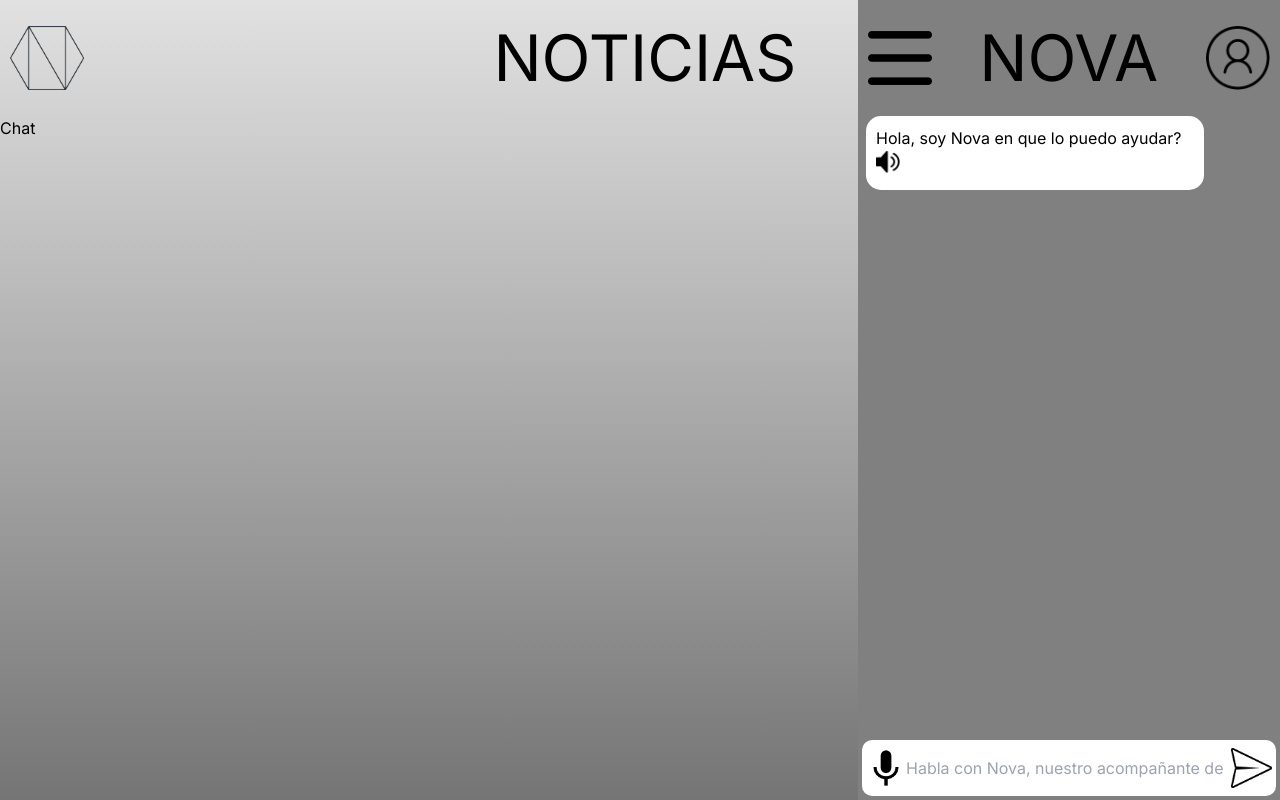
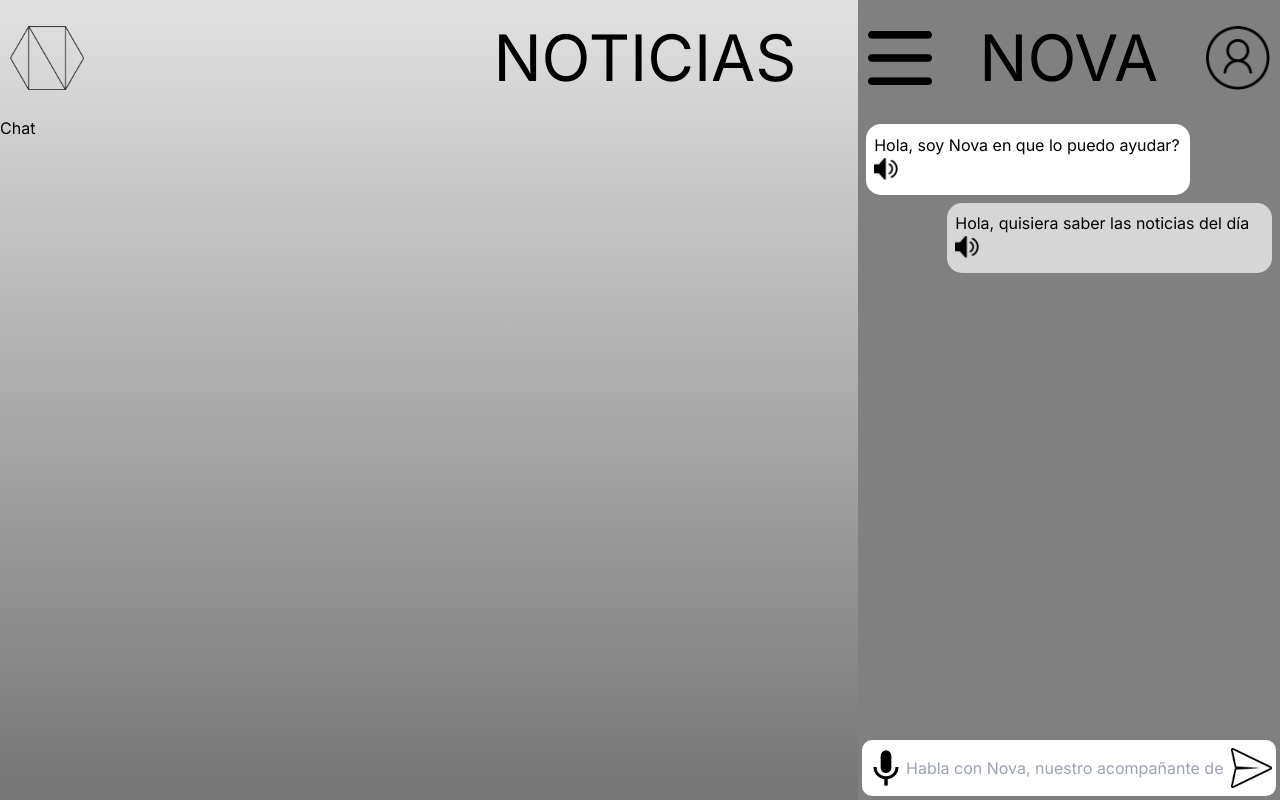
Before and after one commit to Foferr/TechTrend-Innovations, a Next.js app in the folder nova/: page /chat in a window 1280 px wide. Both pictures are taken after a click on the button 1238 px from the left and 58 px from the top of the page. Built offline with nearby package versions, Linux system fonts and the light colour scheme.

Commit message:
chatPlaceholder

```diff
--- a/nova/app/chat/page.tsx
+++ b/nova/app/chat/page.tsx
@@ -83,6 +83,7 @@ export default function Chat() {
                     )}
 
                     <div className="overlayContent">
+                        <div className="overlayContent Nova">
                             <p id="novaText">Hola, soy Nova en que lo puedo ayudar?</p>
                             <button onClick={() => convertToSpeech(document.getElementById("novaText"))}>
                                 <img
@@ -90,6 +91,16 @@ export default function Chat() {
                                     alt=""
                                 />
                             </button>
+                        </div>
+                        <div className="overlayContent User">
+                            <p id="userText">Hola, quisiera saber las noticias del día</p>
+                            <button onClick={() => convertToSpeech(document.getElementById("userText"))}>
+                                <img
+                                    src="/images/speaker.png"
+                                    alt=""
+                                />
+                            </button>
+                        </div>
                     </div>
 
                     <div className="overlayFooter">
--- a/nova/app/chat/styles.css
+++ b/nova/app/chat/styles.css
@@ -90,14 +90,24 @@
 }
 
 .overlayContent{
-    width: 80%;
-    padding: 10px;
-    margin-left: 2%;
-    background-color: white;
+    width: 100%;
+    padding: 2%;
     border-radius: 15px;
     word-wrap: break-word;
     overflow-wrap: break-word;
+}
 
+.overlayContent.Nova{
+    background-color : white;
+    margin-bottom: 2%;
+    width:80%;
+}
+
+.overlayContent.User{
+    background-color : rgb(214, 214, 214);
+    margin-bottom: 2%;
+    width: 80%;
+    margin-left: 20%;
 }
 
 .overlayContent img{
```
Lines whose indentation alone changed are shown as unchanged.
